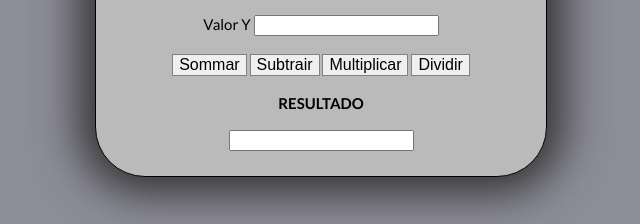
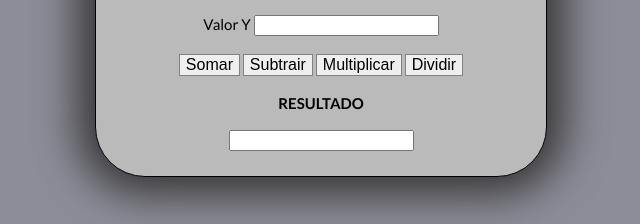
Before and after one commit to LHSB1234/Calculadora-Simples, a plain HTML site: page index.html in a window 1280 px wide. Shown: the part 224-448 px from the top of the page, 319-959 px from the left. Drawn offline with Linux system fonts and the light colour scheme; a web font is replaced by a local one.

Commit message:
Update index.html

```diff
--- a/index.html
+++ b/index.html
@@ -28,7 +28,7 @@
         <br>
 
         <br>
-            <button class="botao" type="button" onclick="somar()">Sommar</button>
+            <button class="botao" type="button" onclick="somar()">Somar</button>
             <button class="botao" type="button" onclick="subtrair()">Subtrair</button>
             <button class="botao" type="button" onclick="multiplicar()">Multiplicar</button>
             <button class="botao" type="button" onclick="dividir()">Dividir</button>
```
